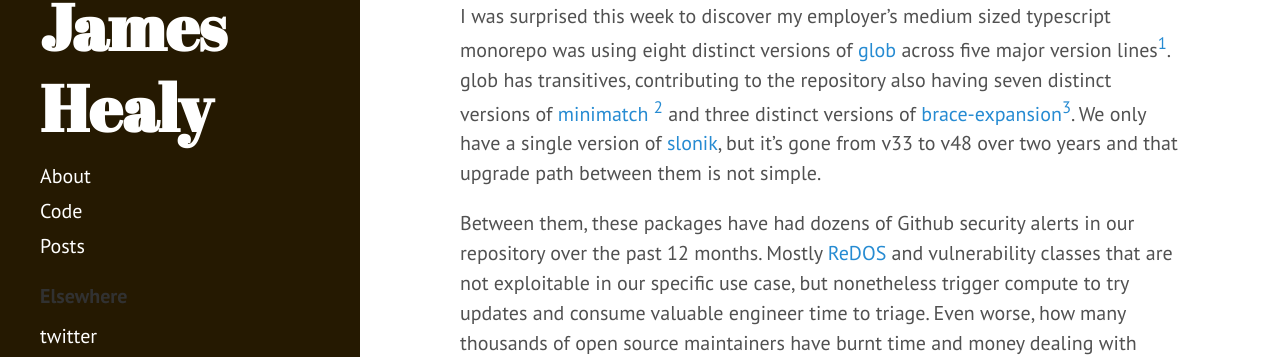
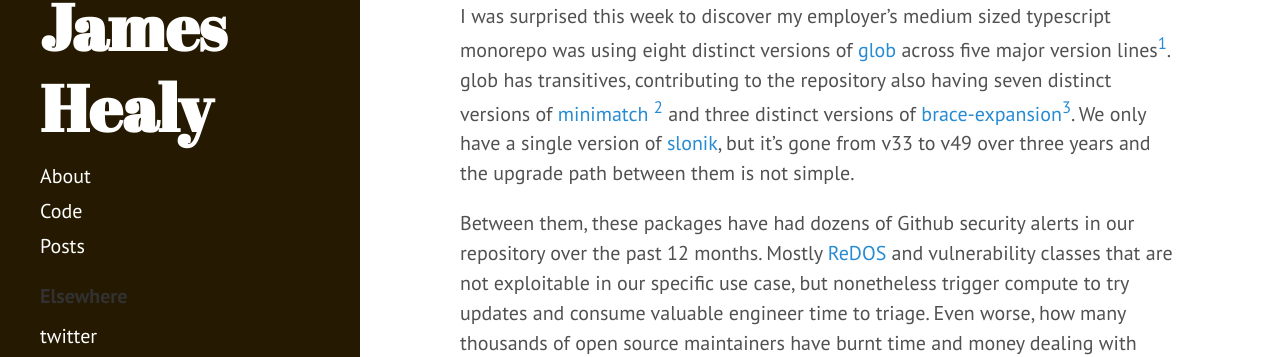
Before and after one commit to yob/yob.github.com, a Jekyll site: the page built from _posts/2026-09-01-major-version-bumps.markdown, in a window 1280 px wide and 900 px high. Shown: the part 229-586 px from the top of the window. Built offline with Jekyll 4.4.1, drawn with Linux system fonts in a browser that asks for light colours.

Commit message:
more word tweaks

```diff
--- a/_posts/2026-09-01-major-version-bumps.markdown
+++ b/_posts/2026-09-01-major-version-bumps.markdown
@@ -9,7 +9,7 @@ glob has transitives, contributing to the repository also having seven distinct
 versions of [minimatch](https://www.npmjs.com/package/minimatch) [^2] and three
 distinct versions of [brace-expansion](https://www.npmjs.com/package/brace-expansion)[^3]. We only have
 a single version of [slonik](https://www.npmjs.com/package/slonik), but it's gone from v33 to
-v48 over two years and that upgrade path between them is not simple.
+v49 over three years and the upgrade path between them is not simple.
 
 Between them, these packages have had dozens of Github security alerts in
 our repository over the past 12 months. Mostly [ReDOS](https://en.wikipedia.org/wiki/ReDoS) and vulnerability classes
```
